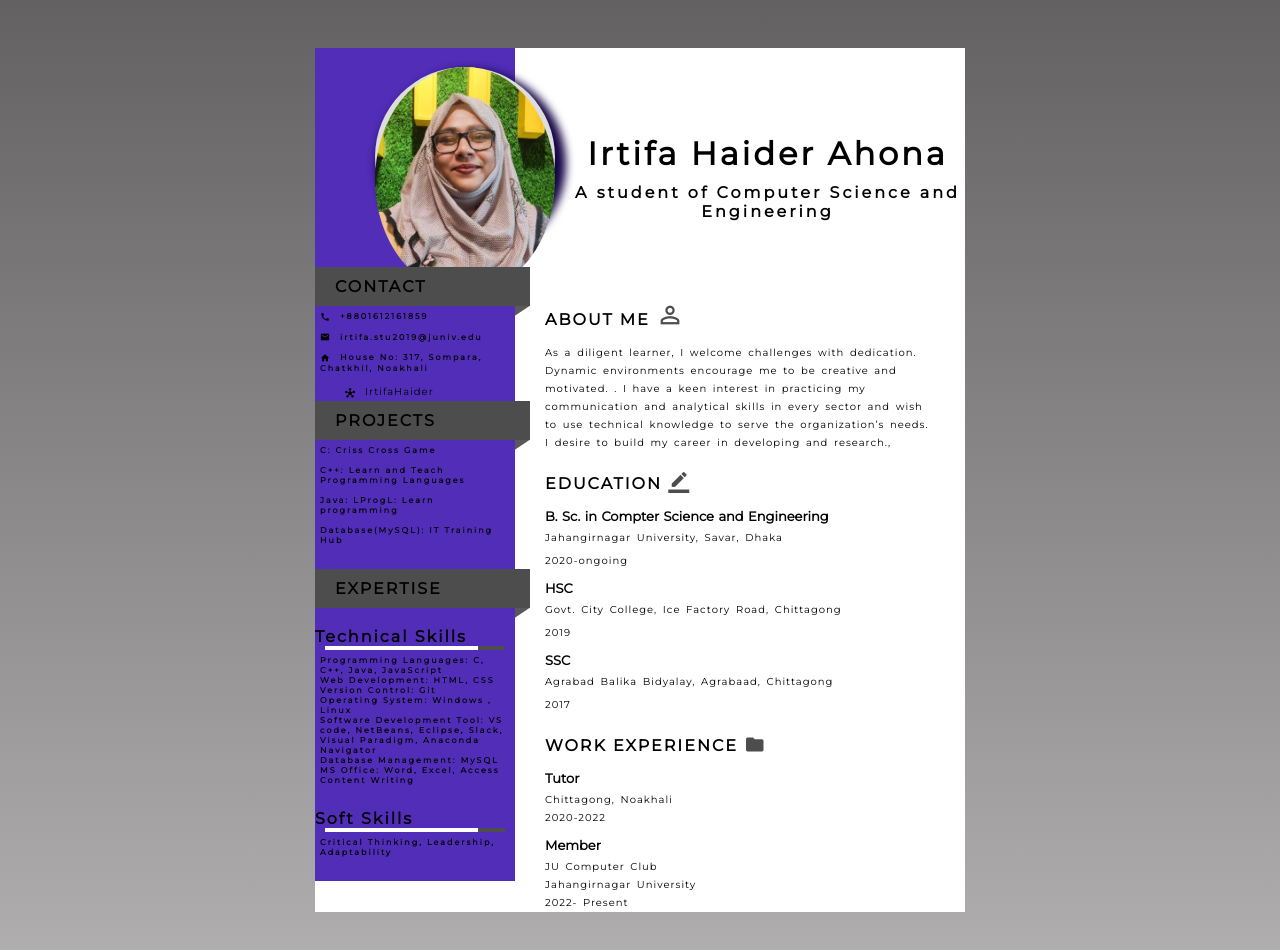
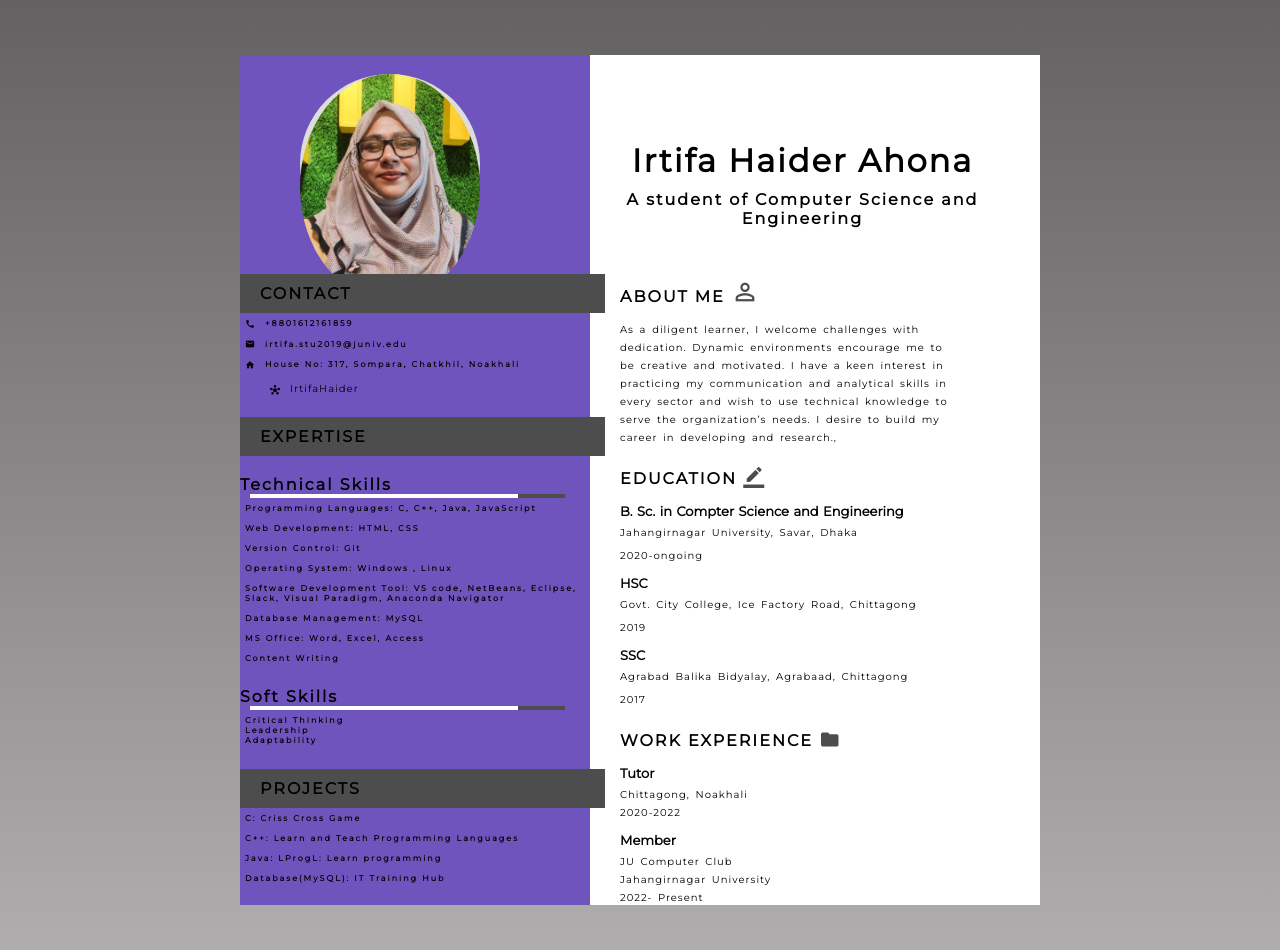
Before and after one commit to IrtifaHaider/resume, a plain HTML site: page index.html in a window 1280 px wide. Drawn offline with Linux system fonts and the light colour scheme.

Commit message:
added html and css

```diff
--- a/index.html
+++ b/index.html
@@ -20,7 +20,46 @@
 			<p class="p1"><i class="material-icons icons1">home</i>House No: 317, Sompara, Chatkhil, Noakhali</p>
 			<p class="p2"><i class="material-icons icons1">github</i><link href="https://github.com/IrtifaHaider">IrtifaHaider</p>
 		</div>
+		<br>
+		<div class="box-1">
+			<div class="heading">
+				<p>EXPERTISE</p>
+			</div>
+			<br>
+				<p>Technical Skills</p>
+				<div class="skill-container">
+					<div class="skill web"></div>
+			</div>
+			<p class="p1"><b>Programming Languages:</b> C, C++, Java, JavaScript<br>
+				<br>
+				<b>Web Development:</b> HTML, CSS<br>
+				<br>
+				<b>Version Control:</b> Git<br>
+				<br>
+				<b>Operating System:</b> Windows , Linux<br>
+				<br>
+				<b>Software Development Tool:</b> VS code, NetBeans, Eclipse, Slack, Visual Paradigm, Anaconda Navigator<br>
+				<br>
+				<b>Database Management:</b> MySQL<br>
+				<br>
+				<b>MS Office:</b> Word, Excel, Access<br>
+				<br>
+				<b>Content Writing</b>
+				</p>
+			</p>
+			<br>
+			<p>Soft Skills</p>
+				<div class="skill-container">
+					<div class="skill web"></div>
 
+			</div>
+			<p class="p1">
+				Critical Thinking<br>
+				Leadership<br>
+				Adaptability
+			</p>
+			<br>
+		</div>
 		<div class="box-1">
 			<div class="heading">
 				<p>PROJECTS</p>
@@ -34,38 +73,6 @@
 				<p class="p1">Database(MySQL): IT Training Hub
 					</p>
 		</div>
-		<br>
-		<div class="box-1">
-			<div class="heading">
-				<p>EXPERTISE</p>
-			</div>
-			<br>
-				<p>Technical Skills</p>
-				<div class="skill-container">
-					<div class="skill web"></div>
-			</div>
-			<p class="p1"><b>Programming Languages:</b> C, C++, Java, JavaScript<br>
-				<b>Web Development:</b> HTML, CSS<br>
-				<b>Version Control:</b> Git<br>
-				<b>Operating System:</b> Windows , Linux<br>
-				<b>Software Development Tool:</b> VS code, NetBeans, Eclipse, Slack, Visual Paradigm, Anaconda Navigator<br>
-				<b>Database Management:</b> MySQL<br>
-				<b>MS Office:</b> Word, Excel, Access<br>
-				<b>Content Writing</b>
-			</p>
-			<br>
-			<p>Soft Skills</p>
-				<div class="skill-container">
-					<div class="skill web"></div>
-
-			</div>
-			<p class="p1">
-				Critical Thinking,
-				Leadership,
-				Adaptability
-			</p>
-			<br>
-		</div>
 	</div>
 
 	<div class="right">
@@ -76,7 +83,10 @@
 		<div class="box-2">
 			<h2>ABOUT ME <i class="material-icons icons3" style="font-size: 28px!important; ">perm_identity</i></h2>
 			<p class="p2">
-				As a diligent learner, I welcome challenges with  dedication. Dynamic environments encourage me to be creative and motivated. . I have a keen interest in practicing my communication and analytical skills in every sector and wish to use technical knowledge to serve the organization’s needs. I desire to build my career in developing and research.,
+				As a diligent learner, I welcome challenges with  dedication.
+				Dynamic environments encourage me to be creative and motivated.
+				I have a keen interest in practicing my communication and analytical skills in every sector and wish to use technical knowledge to serve the organization’s needs.
+				I desire to build my career in developing and research.,
 			</p>
 		</div>
 
--- a/style.css
+++ b/style.css
@@ -14,21 +14,21 @@ body{
 }
 .main{
 	background-color: white;
-	height: auto;
-	width: 650px;
+	height: 850px;
+	width: 800px;
 	position: absolute;
 	transform: translate(-50%, -50%);
 	left: 50%;
 	top: 60%;
 }
 .left{
-	background-color: #522db8;
-	width: 200px;
+	background-color: #7054be;
+	width: 350px;
 	height: 100%;
 	float: left;
 }
 .right{
-	width: 450px;
+	width: 400px;
 	float: left;
 }
 .profile-img{
@@ -39,7 +39,7 @@ body{
 	margin-bottom: 20px;
 	margin-left: 60px;
 	border: 10px solid 522db8;
-	box-shadow: 6px 7px 9px 5px #170647;
+	box-shadow: 6px 7px 9px 5px #7054be;
 }
 .profile-img img{
 	width: 100%;
@@ -115,9 +115,9 @@ body{
 	padding: 18px 10px;
 }
 .name-div{
-	padding: 86px 0px 60px 55px;
+	padding: 86px 0px 30px 25px;
 	text-align: center;
-	letter-spacing: 3px;
+	letter-spacing: 2px;
 }
 .name-div h1{
 	margin-bottom: 10px;
@@ -150,5 +150,5 @@ h2{
 	margin-top: 10px;
 }
 .p3 span{
-	color: #522db8; padding-left: 20px;
+	color:#7054be; padding-left: 20px;
 }
```
